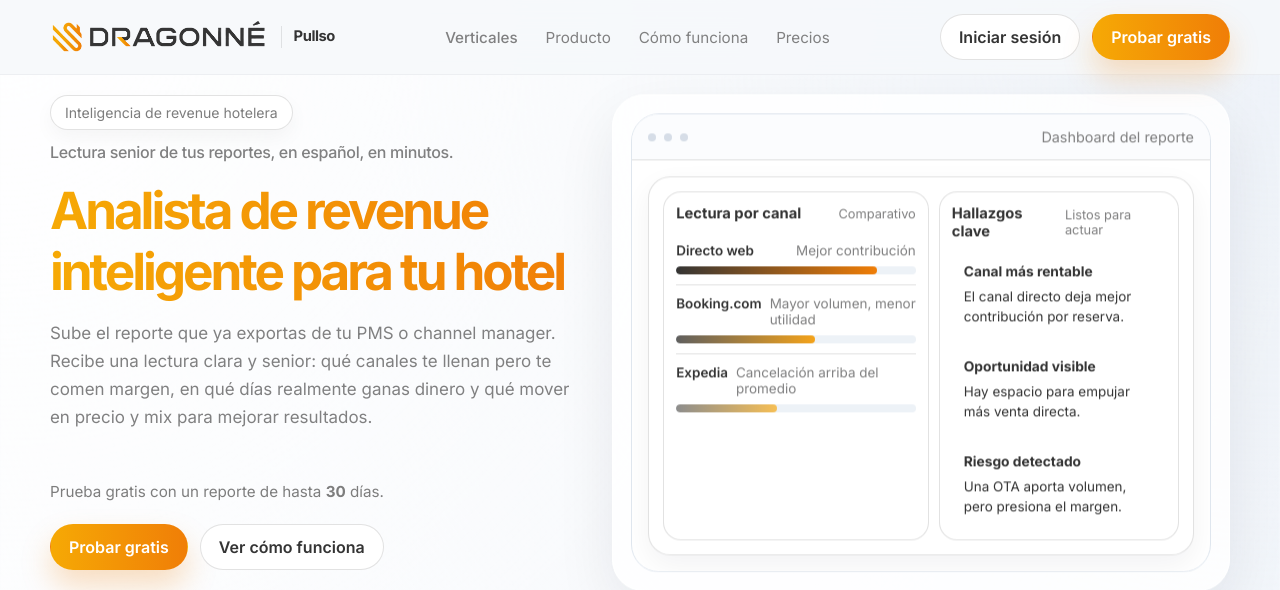
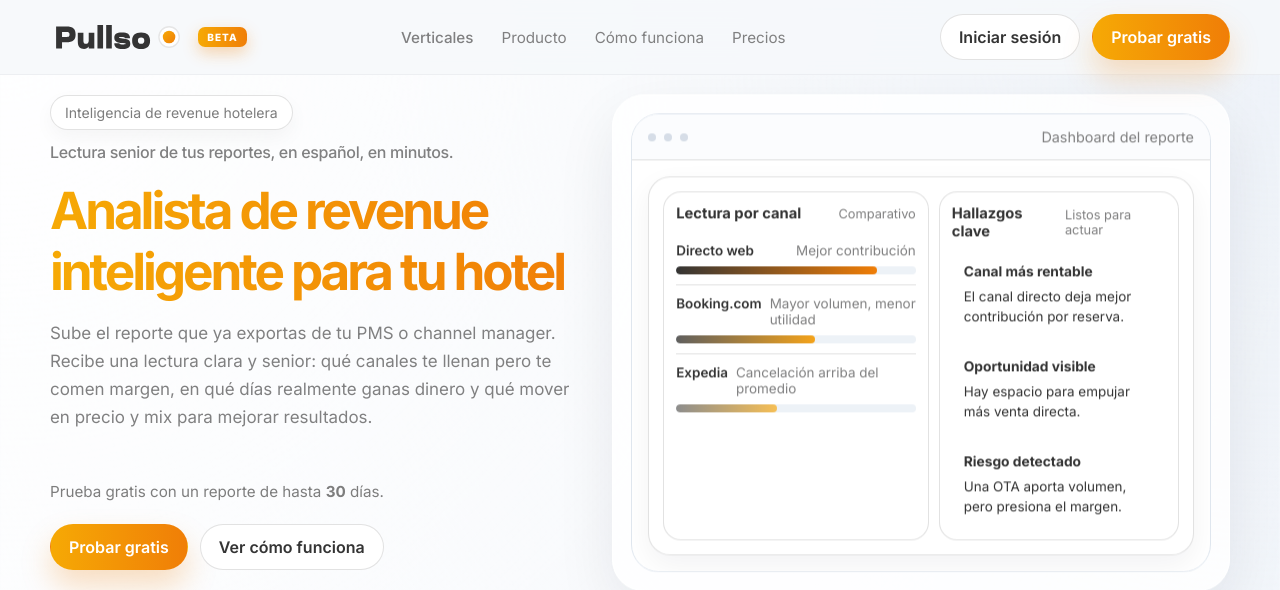
Before and after one commit to eljorgeflores/dragonneapp, a FastAPI app: page /verticals/hospitality in a window 1280 px wide. Shown: the top 590 px of the page. Run offline with FastAPI, Linux system fonts and the light colour scheme.

Commit message:
feat(pullso): logo Pullso y badge BETA en landings hospitalidad y Brief
- marketing: wordmark Dragonné por pullso-logo, quitar lockup duplicado
- marketing: insignia BETA naranja en el header (mismo estilo degradado)
- pullso_whatsapp: badge Beta unificado al mismo estilo BETA que hospitalidad

Made-with: Cursor

```diff
--- a/templates/marketing.html
+++ b/templates/marketing.html
@@ -26,6 +26,15 @@
   .pp-brand-group{flex-wrap:nowrap;align-items:center;gap:10px 12px}
   .pp-brand-mother{display:flex;align-items:center;flex-shrink:0;line-height:0}
   .pp-brand-mother:focus-visible{outline:2px solid #f07e07;outline-offset:4px;border-radius:4px}
+  .pp-beta{
+    display:inline-flex;align-items:center;justify-content:center;
+    padding:5px 9px;border-radius:7px;
+    font-size:.625rem;font-weight:800;letter-spacing:.1em;line-height:1;
+    color:#fff;text-transform:uppercase;
+    background:linear-gradient(90deg,#f6a905,#f07e07);
+    box-shadow:0 6px 16px rgba(240,126,7,.32);
+    flex-shrink:0;
+  }
   .pp-brand-lockup-divider{width:1px;height:22px;background:rgba(52,52,52,.12);flex-shrink:0}
   .pp-brand-group .pp-brand-product--header{
     font-size:.92rem;font-weight:700;letter-spacing:-.03em;color:#343434;white-space:nowrap;line-height:1.2;
@@ -341,6 +350,7 @@
     .pp-demo-report .mix-bar-row,.pp-demo-report .panel-item{min-width:0}
   }
   @media (max-width:480px){
+    .pp-beta{padding:4px 7px;font-size:.58rem;letter-spacing:.09em}
     .pp-footer-nav{grid-template-columns:1fr}
     .pp-hero-actions{flex-direction:column;align-items:stretch;margin-bottom:16px}
     .pp-hero-actions .pp-btn{min-height:44px;width:100%;justify-content:center;font-size:.9rem}
@@ -432,12 +442,11 @@
   <div class="pp-nav-wrap">
     <div class="ppc pp-nav">
       <input type="checkbox" id="pp-nav-toggle" class="pp-nav-toggle" />
-      <div class="pp-brand pp-brand-group">
-        <a href="{{ url_prefix }}/" class="pp-brand-mother" aria-label="Dragonné — Inicio">
-          <img src="/static/branding/dragonne-wordmark.png" alt="DRAGONNÉ" />
+      <div class="pp-brand">
+        <a href="{{ url_prefix }}/" class="pp-brand-mother" aria-label="Pullso — Inicio">
+          <img src="/static/branding/pullso-logo.svg" alt="Pullso" />
         </a>
-        <span class="pp-brand-lockup-divider" aria-hidden="true"></span>
-        <span class="pp-brand-product pp-brand-product--header">Pullso</span>
+        <span class="pp-beta">BETA</span>
       </div>
       <label for="pp-nav-toggle" class="pp-nav-toggle-btn">
         <span></span>
```
Also changed, not shown: templates/pullso_whatsapp.html (+9 -5 lines).
